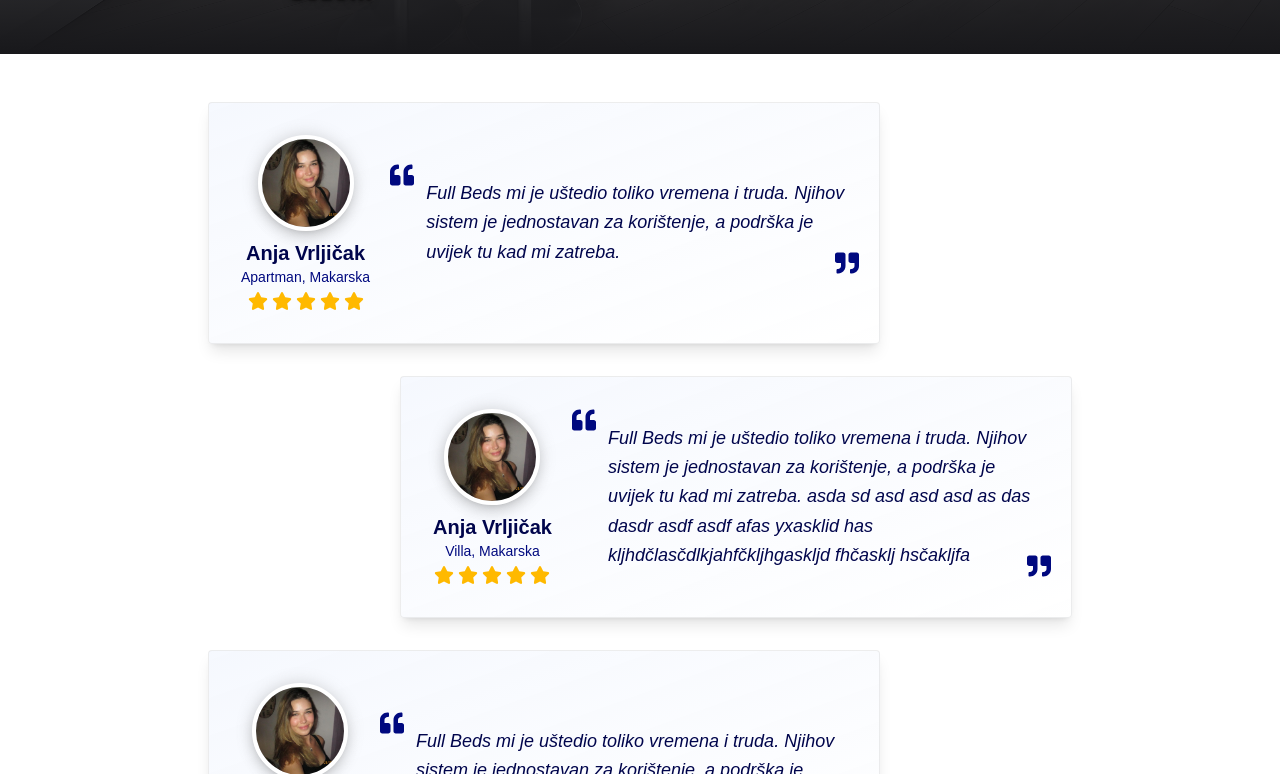
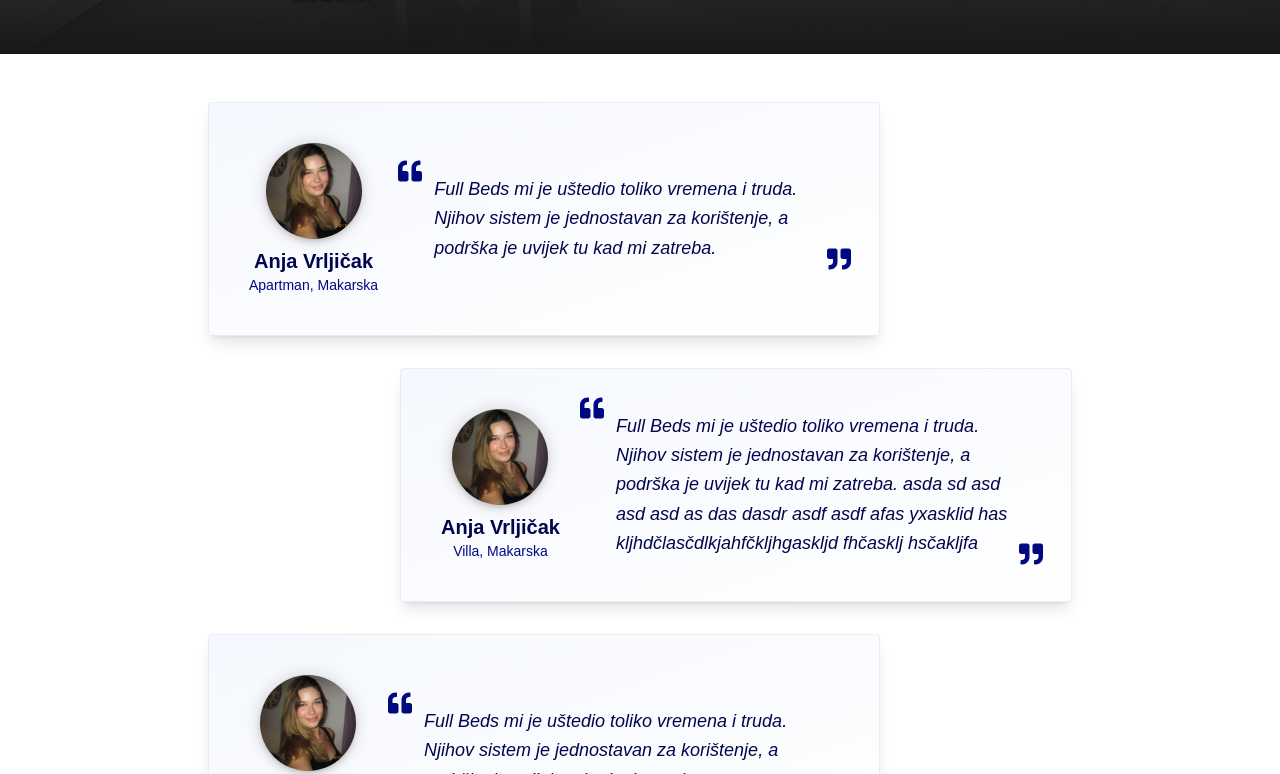
Before and after one commit to MartinDulic/bookingOfferWebsite, a Next.js app: page /noviIznajmljivac in a window 1280 px wide. Shown: the part 746-1520 px from the top of the page. Built offline with nearby package versions, Linux system fonts and the light colour scheme; a web font is replaced by a local one.

Commit message:
Minor tweaks to reviews and testimonials

```diff
--- a/src/app/(landing)/noviIznajmljivac/page.jsx
+++ b/src/app/(landing)/noviIznajmljivac/page.jsx
@@ -91,7 +91,7 @@
       desktopImageSrc={"/images/temp/Hedonist_Statistika_1.PNG"}
       alt={"Full Calendar"}
       summary={"Zaradite Više Bezbrižno"}
-      text={"Stalnim poboljšanjem strategije iznajmljivanja naš provjereni pristup izvlači maksimalnu zaradu iz vašeg smještaja. "}
+      text={"Kontinuiranom analizom tržišta svakodnevno unaprjeđujemo strategiju iznajmljivanja vašeg smještaja kako bi vam ostvarili maksimalnu zaradu. To uključuje optimizaciju cijena, promjenu restrikcija (npr. min. noćenja po rezervaciji) i naplatu dodatnih usluga (npr. čišćenje, raniji ulazak)."}
       className={"object-left"}
     >
       Ostvarite Maksimalnu <span className='text-primary-600'>Popunjenost i Zaradu </span>
@@ -102,7 +102,7 @@
       desktopImageSrc={"spot_1200px.webp"}
       alt={"Boat"}
       summary={"Prepustite svu brigu nama"}
-      text={"Tu smo kako bi vam pomogli u svemu, od kategorizacije i fotografiranja do oglašavanja i komunikacije s gostima."}
+      text={"Tu smo kako bi vam pomogli u svemu, od kategorizacije i fotografiranja do oglašavanja i komunikacije s gostima. Nudimo vam kompletnu uslugu kako biste bili potpuno bezbrižni."}
       reverse = {true}
     >
       Riješite se obveza, <span className='text-primary-600'> Uštedite Vrijeme</span>
--- a/src/components/Review.jsx
+++ b/src/components/Review.jsx
@@ -23,7 +23,7 @@
   return (
     <a
       href={href}
-      className={`${className} p-4 relative flex flex-col gap-4 flex-1 sm:min-w-md basis-md max-w-xl
+      className={`${className} p-4 sm:p-8 relative flex flex-col gap-4 flex-1 sm:min-w-md basis-md max-w-xl
         rounded border hover:scale-105 transition-all duration-300
       `}
     >
@@ -35,14 +35,14 @@
           </div>
           <div className='flex flex-col justify-center '>
             <div className='font-semibold text-lg sm:text-xl text-neutral-800'>{guestName}</div>
-            <div className='text-neutral-600 text-sm'>{guestCountry}</div>
+            <div className='text-neutral-600 text-sm sm:text-md'>{guestCountry}</div>
           </div>
         </div>
 
-        <div className='flex flex-col gap-2 items-center justify-center w-32 xs:w-36'>
+        <div className='flex flex-col gap-2 items-center justify-center w-32 xs:w-36 '>
           <div className='flex gap-1 justify-center '>
             {/* <div className='text-xl'>{sourceIcon}</div> */}
-            <div className='flex gap-1 mt-1 -mb-1 text-amber-400 text-xl '>
+            <div className='flex gap-1 mt-1 -mb-1 text-amber-400 text-xl sm:text-2xl '>
               <FaStar />
               <FaStar />
               <FaStar />
@@ -50,11 +50,11 @@
               <FaStar />
             </div>
           </div>
-          <div className='text-sm text-center'>{apartment}</div>
+          <div className='text-sm sm:text-md text-center'>{apartment}</div>
         </div>
       </div>
 
-      <p className='h-full py-4 text-lg italic text-primary-700 text-justify  '>
+      <p className='h-full py-4 sm:py-0 sm:pt-4 text-lg italic text-primary-700 text-justify  '>
         "{text}"
       </p>
       <div className='absolute text-3xl self-end bottom-2 right-2'>{sourceIcon}</div>
--- a/src/components/ui-lib/common/Testimonial.jsx
+++ b/src/components/ui-lib/common/Testimonial.jsx
@@ -46,8 +46,8 @@
 const Testimonial = ({ className = "", image, alt, name, info, text }) => {
   return (
     <div
-      className={`${className} relative p-8 flex flex-col sm:flex-row items-center gap-8
-      bg-gradient-to-br from-primary-50/95 to-white border border-neutral-200/70
+      className={`${className} relative p-10 flex flex-col sm:flex-row items-center gap-8
+      bg-gradient-to-br from-primary-50 to-white border border-neutral-200/70
       rounded shadow-lg hover:shadow-xl transition-shadow duration-300`}
     >
       {/* Image + Info */}
@@ -57,7 +57,7 @@
           <img
             src={image}
             alt={alt}
-            className="relative z-10 size-24 rounded-full object-cover border-4 border-white shadow-lg"
+            className="relative z-10 size-24 rounded-full object-cover shadow-md"
           />
         </div>
 
@@ -65,12 +65,12 @@
           <div className="text-xl font-semibold text-primary-700">{name}</div>
           <p className="text-primary-600 text-sm">{info}</p>
         </div>
-
+{/*
         <div className="mt-1 flex gap-1 text-amber-400 text-xl ">
           {[...Array(5)].map((_, i) => (
             <FaStar key={i} />
           ))}
-        </div>
+        </div> */}
       </div>
 
       {/* Text + Stars */}
--- a/src/components/ui-lib/common/ValuePropWithImage.jsx
+++ b/src/components/ui-lib/common/ValuePropWithImage.jsx
@@ -15,7 +15,7 @@
       </div>
       <div className='flex-grow flex flex-col font-lato px-4 pb-8 md:px-8 lg:px-20 md:max-w-1/2 md:items-center justify-center'>
         <p className='uppercase font-bold text-xl text-neutral-600 my-4'>{summary}</p>
-        <h2 className='text-4xl lg:text-5xl uppercase font-bold'>{children}</h2>
+        <h2 className='text-4xl lg:text-5xl text-neutral-800 uppercase font-bold'>{children}</h2>
         <p className='text-xl text-justify my-8'>{text}</p>
         <div className='flex justify-center'>
           <Cta/>
```
